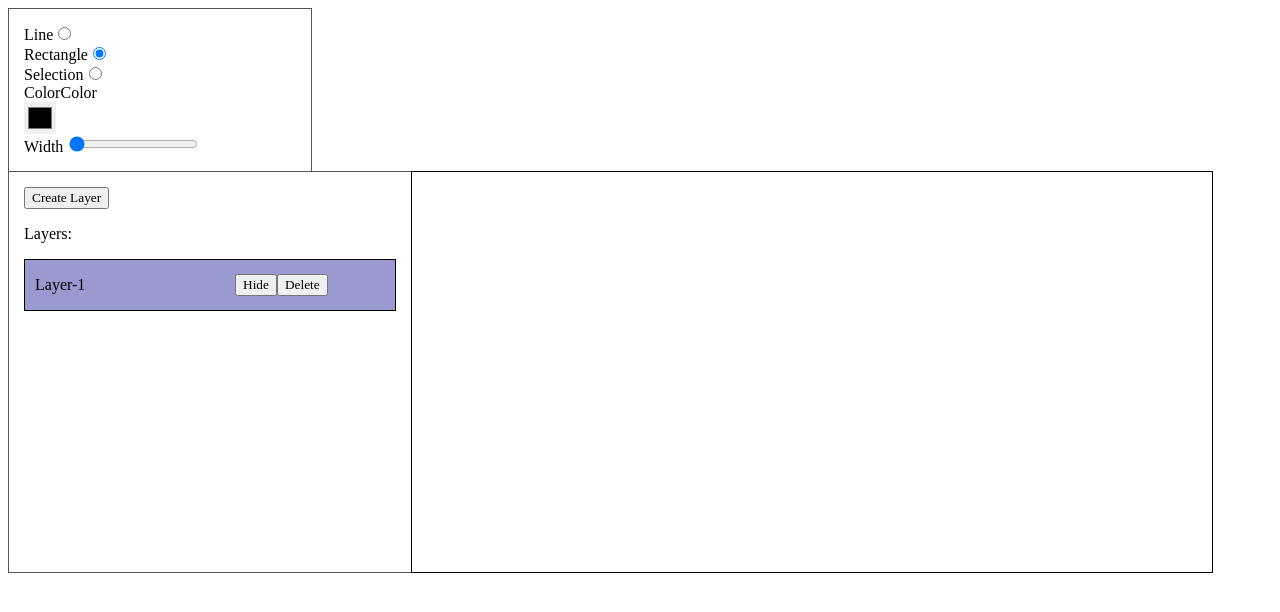
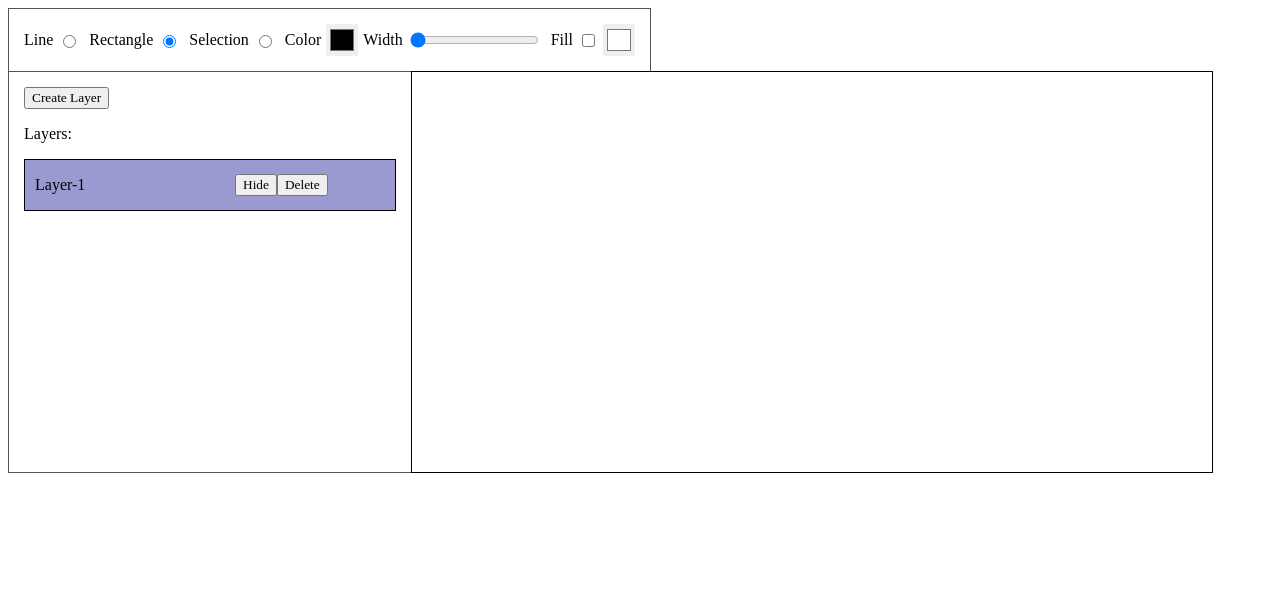
Before and after one commit to Rexzinho/Drawing_App_V1, a React (Vite) app: page / in a window 1280 px wide. Shown: the top 612 px of the page. Built offline with nearby package versions, Linux system fonts and the light colour scheme.

Commit message:
Fill system

```diff
--- a/src/App.css
+++ b/src/App.css
@@ -40,18 +40,23 @@
     border-width: 1px 0 1px 1px;
     padding: 15px;
 }
-.tools-container{
-    border-style: solid;
-    border-color: rgb(85, 85, 85);
-    border-width: 1px 1px 0px 1px;
-    width: 272px;
-    padding: 15px;
-}
+
 .canvas-container{
     display:flex;
 }
 
 /* tools */
+
+.tools-container{
+    display: flex;
+    align-items: center;
+    gap: 5px;
+    border-style: solid;
+    border-color: rgb(85, 85, 85);
+    border-width: 1px 1px 0px 1px;
+    width: fit-content;
+    padding: 15px;
+}
 
 #colorLabel{
     height: 20px;
--- a/src/DrawingApp.jsx
+++ b/src/DrawingApp.jsx
@@ -1,4 +1,4 @@
-import { useLayoutEffect, useEffect, useContext } from 'react';
+import { useLayoutEffect, useEffect, useContext, useState } from 'react';
 import { DrawingContext } from './contexts/DrawingContext';
 import rough from 'roughjs/bundled/rough.esm';
 
@@ -39,6 +39,8 @@ function DrawingApp() {
     resizedCoordinates,
 
   } = DrawingFunctions();
+
+  const [isFilled, setIsFilled] = useState(false);
 
   // atualizar layers quando a selectedLayer é alterada
   useEffect(() => {
@@ -104,7 +106,7 @@ function DrawingApp() {
     }
     else{
       const id = selectedLayer.elements.length;
-      const roughConfigs = {...roughSets};
+      const roughConfigs = isFilled ? {...roughSets} : {...roughSets, fill: "rgba(0, 0, 0, 0)"}
       const element = createElement(id, mouseX, mouseY, mouseX, mouseY, tool, roughConfigs);
       const newElements = [...selectedLayer.elements, element];
       setSelectedLayer( selectedLayer => ({...selectedLayer, elements: newElements}));
@@ -172,6 +174,7 @@ function DrawingApp() {
           checked={tool === "line"}
           onChange={() => setTool("line")}
         /><br/>
+
         <label htmlFor="rectangle">Rectangle</label>
         <input
           type="radio"
@@ -179,6 +182,7 @@ function DrawingApp() {
           checked={tool === "rectangle"}
           onChange={() => setTool("rectangle")}
         /><br/>
+
         <label htmlFor="selection">Selection</label>
         <input
           type="radio"
@@ -186,23 +190,38 @@ function DrawingApp() {
           checked={tool === "selection"}
           onChange={() => setTool("selection")}
         /><br/>
-        <label htmlFor="selection">Color</label>
-        <label htmlFor="color">Color</label>
+
+        <label htmlFor="stroke">Color</label>
         <input
           value={roughSets.stroke}
           type="color"
-          id="color"
+          id="stroke"
           onChange={(e) => setRoughSets({...roughSets, stroke: e.target.value})}
         />
-        <label htmlFor="selection">Width </label>
+
+        <label htmlFor="strokeWidth">Width</label>
         <input
-          value={roughSets.strokeWidth}
-          type="range"
-          min="1"
-          max="8"
-          id="width"
-          onChange={(e) => setRoughSets({...roughSets, strokeWidth: e.target.value})}
+        value={roughSets.strokeWidth}
+        type="range"
+        min="1"
+        max="8"
+        id="strokeWidth"
+        onChange={(e) => setRoughSets({...roughSets, strokeWidth: e.target.value})}
         /><br/>
+
+        <label htmlFor="isFilled">Fill</label>
+        <input
+          type="checkbox"
+          id="isFilled"
+          checked={isFilled}
+          onChange={() => setIsFilled(prevIsFilled => !prevIsFilled)}
+        />
+        <input
+          value={roughSets.fill}
+          type="color"
+          id="fill"
+          onChange={(e) => {setRoughSets({...roughSets, fill: e.target.value})}}
+        />
       </div>
       <div className="canvas-container">
         <div className="layers-container">
--- a/src/DrawingFunctions.jsx
+++ b/src/DrawingFunctions.jsx
@@ -10,14 +10,18 @@ const DrawingFunctions = () => {
 
   const createElement = (id, x1, y1, x2, y2, tool, roughConfigs) => {
 
-    const roughElement = tool === "line"
-    ? generator.line(x1, y1, x2, y2, {...roughConfigs, stroke: getRgb(roughConfigs.stroke)})
-    : generator.rectangle(x1, y1, x2-x1, y2-y1, {...roughConfigs, stroke: getRgb(roughConfigs.stroke)});
+    if(tool === "line"){
+      const lineSets = {stroke: roughConfigs.stroke, strokeWidth: roughConfigs.strokeWidth}
+      const roughElement = generator.line(x1, y1, x2, y2, {...lineSets});
+      return { id, x1, y1, x2, y2, type: tool, roughElement, roughConfigs: {...lineSets}}
+    }
+    else{
+      const roughElement = generator.rectangle(x1, y1, x2-x1, y2-y1, {...roughConfigs});
+      return { id, x1, y1, x2, y2, type: tool, roughElement, roughConfigs}
+    }
+
     // o routhElement, que se encontra dentro de cada um dos objetos de elements, serve para criar o
     // elemento usando roughCanvas.draw(roughElement)
-
-
-    return { id, x1, y1, x2, y2, type: tool, roughElement, roughConfigs}
   }
 
   const updateElement = (id, x1, y1, x2, y2, tool, roughConfigs) => {
--- a/src/contexts/DrawingContext.jsx
+++ b/src/contexts/DrawingContext.jsx
@@ -20,7 +20,9 @@ const DrawingProvider = ({children}) => {
     const [selectedElement, setSelectedElement] = useState();
     const [roughSets, setRoughSets] = useState({
         stroke: "#00000",
-        strokeWidth: 1
+        strokeWidth: 1,
+        fill: "#FFFFFF",
+        fillStyle: 'solid'
     })
 
     return(
```
